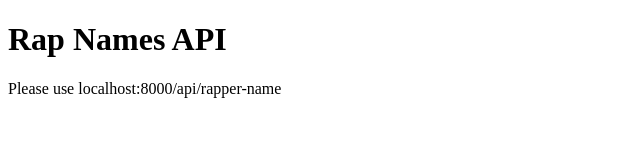
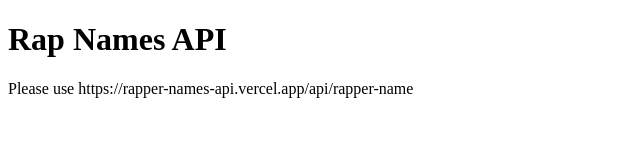
Before and after one commit to asiaaitch/rapper-names-api, a website: page index.html in a window 1280 px wide. Shown: the whole page, without its empty margins (0-640 px from the left). Drawn offline with Linux system fonts and the light colour scheme.

Commit message:
Add files via upload
updated html

```diff
--- a/index.html
+++ b/index.html
@@ -8,6 +8,6 @@
 </head>
 <body>
     <h1>Rap Names API</h1>
-    <p>Please use localhost:8000/api/rapper-name</p>
+    <p>Please use https://rapper-names-api.vercel.app/api/rapper-name</p>
 </body>
 </html>
```
